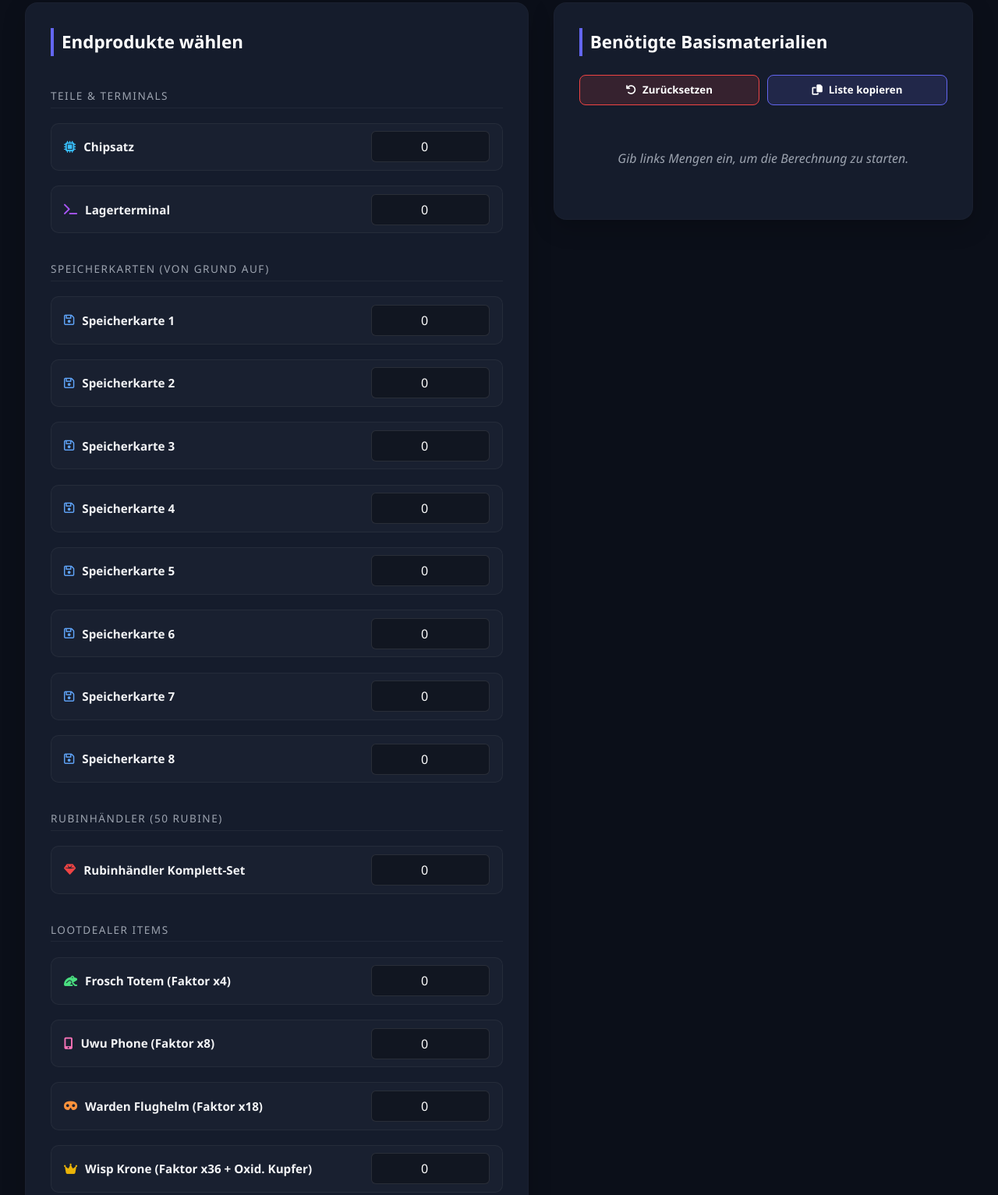
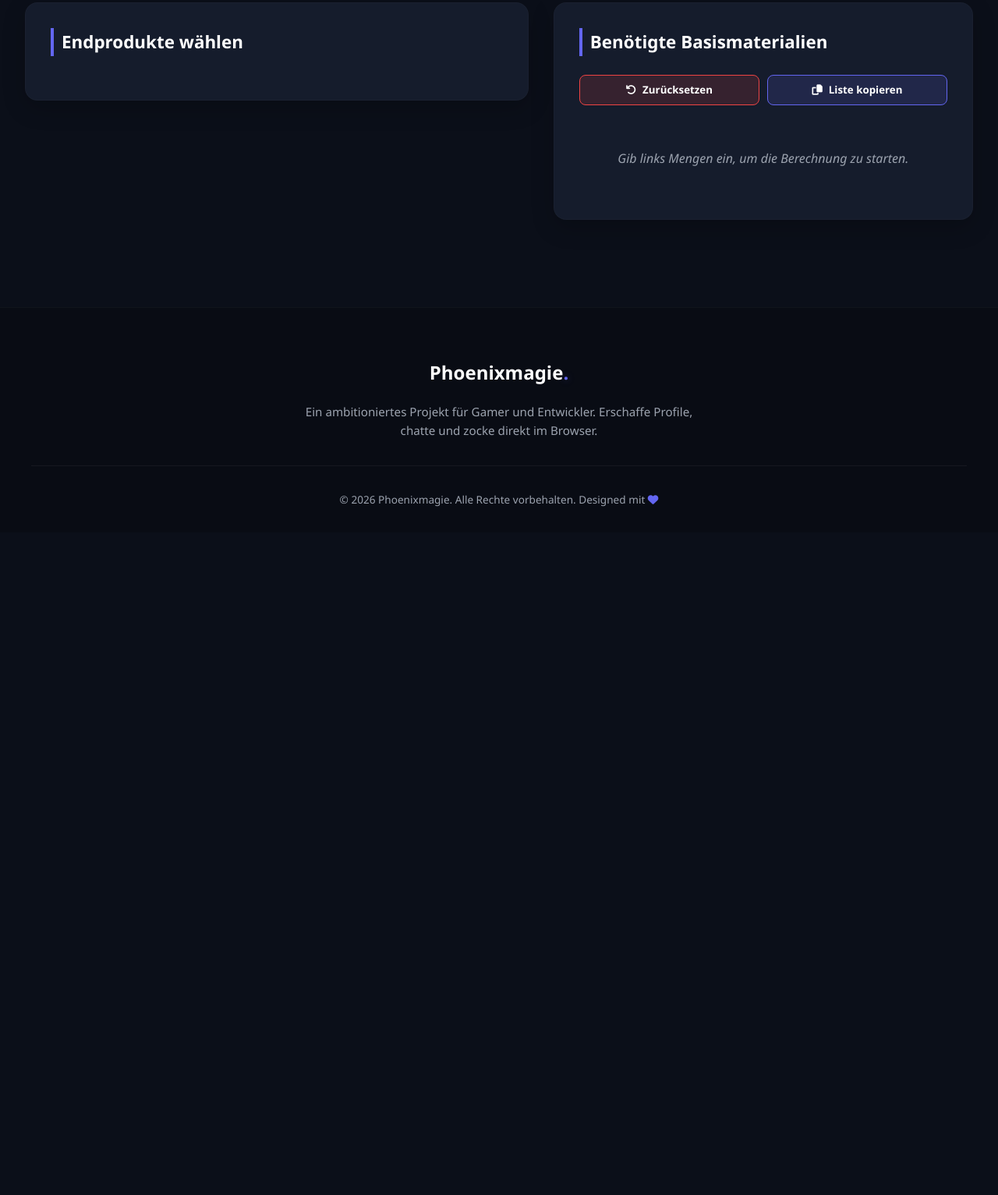
Before and after one commit to Tostbroti-Studios/Primeitemrechner, a plain HTML site: page dev/index.html in a window 1280 px wide. Shown: the part 383-1916 px from the top of the page at 78% size. After the commit the page ends 1066 px from the top, so only its background shows below. Drawn offline with Linux system fonts and the light colour scheme.

Commit message:
Aktualisieren von index.html

```diff
--- a/dev/index.html
+++ b/dev/index.html
@@ -22,53 +22,8 @@
 
         <div class="panel">
             <h2 class="section-title">Endprodukte wählen</h2>
-            <div class="item-select-group">
-
-                <div class="category-header">Teile & Terminals</div>
-                <div class="input-row">
-                    <label><i class="fa-solid fa-microchip" style="color: #38bdf8;"></i> Chipsatz</label>
-                    <input type="number" min="0" value="0" data-item="chipsatz" oninput="calculateTotal()">
+            <div id="inputItemsContainer" class="item-select-group">
                 </div>
-                <div class="input-row">
-                    <label><i class="fa-solid fa-terminal" style="color: #a855f7;"></i> Lagerterminal</label>
-                    <input type="number" min="0" value="0" data-item="lagerterminal" oninput="calculateTotal()">
-                </div>
-
-                <div class="category-header">Speicherkarten (Von Grund auf)</div>
-                <div class="input-row"><label><i class="fa-regular fa-floppy-disk" style="color: #60a5fa;"></i> Speicherkarte 1</label><input type="number" min="0" value="0" data-item="speicherkarte1" oninput="calculateTotal()"></div>
-                <div class="input-row"><label><i class="fa-regular fa-floppy-disk" style="color: #60a5fa;"></i> Speicherkarte 2</label><input type="number" min="0" value="0" data-item="speicherkarte2" oninput="calculateTotal()"></div>
-                <div class="input-row"><label><i class="fa-regular fa-floppy-disk" style="color: #60a5fa;"></i> Speicherkarte 3</label><input type="number" min="0" value="0" data-item="speicherkarte3" oninput="calculateTotal()"></div>
-                <div class="input-row"><label><i class="fa-regular fa-floppy-disk" style="color: #60a5fa;"></i> Speicherkarte 4</label><input type="number" min="0" value="0" data-item="speicherkarte4" oninput="calculateTotal()"></div>
-                <div class="input-row"><label><i class="fa-regular fa-floppy-disk" style="color: #60a5fa;"></i> Speicherkarte 5</label><input type="number" min="0" value="0" data-item="speicherkarte5" oninput="calculateTotal()"></div>
-                <div class="input-row"><label><i class="fa-regular fa-floppy-disk" style="color: #60a5fa;"></i> Speicherkarte 6</label><input type="number" min="0" value="0" data-item="speicherkarte6" oninput="calculateTotal()"></div>
-                <div class="input-row"><label><i class="fa-regular fa-floppy-disk" style="color: #60a5fa;"></i> Speicherkarte 7</label><input type="number" min="0" value="0" data-item="speicherkarte7" oninput="calculateTotal()"></div>
-                <div class="input-row"><label><i class="fa-regular fa-floppy-disk" style="color: #60a5fa;"></i> Speicherkarte 8</label><input type="number" min="0" value="0" data-item="speicherkarte8" oninput="calculateTotal()"></div>
-
-                <div class="category-header">Rubinhändler (50 Rubine)</div>
-                <div class="input-row">
-                    <label><i class="fa-solid fa-gem" style="color: #ef4444;"></i> Rubinhändler Komplett-Set</label>
-                    <input type="number" min="0" value="0" data-item="rubinhaendler" oninput="calculateTotal()">
-                </div>
-
-                <div class="category-header">Lootdealer Items</div>
-                <div class="input-row">
-                    <label><i class="fa-solid fa-frog" style="color: #4ade80;"></i> Frosch Totem (Faktor x4)</label>
-                    <input type="number" min="0" value="0" data-item="frosch_totem" oninput="calculateTotal()">
-                </div>
-                <div class="input-row">
-                    <label><i class="fa-solid fa-mobile-screen-button" style="color: #f472b6;"></i> Uwu Phone (Faktor x8)</label>
-                    <input type="number" min="0" value="0" data-item="uwu_phone" oninput="calculateTotal()">
-                </div>
-                <div class="input-row">
-                    <label><i class="fa-solid fa-mask" style="color: #fb923c;"></i> Warden Flughelm (Faktor x18)</label>
-                    <input type="number" min="0" value="0" data-item="warden_flughelm" oninput="calculateTotal()">
-                </div>
-                <div class="input-row">
-                    <label><i class="fa-solid fa-crown" style="color: #eab308;"></i> Wisp Krone (Faktor x36 + Oxid. Kupfer)</label>
-                    <input type="number" min="0" value="0" data-item="wisp_krone" oninput="calculateTotal()">
-                </div>
-
-            </div>
         </div>
 
         <div class="panel sticky-panel">
@@ -88,12 +43,12 @@
             </div>
         </div>
 
-	</main>
+    </main>
 
     <footer class="footer">
         <div class="footer-container">
             <h4>Phoenixmagie<span>.</span></h4>
-            <p>Hochwertige Tools für Primeblocks direkt in Browser!</p>
+            <p>Ein ambitioniertes Projekt für Gamer und Entwickler. Erschaffe Profile, chatte und zocke direkt im Browser.</p>
         </div>
         <div class="footer-bottom">
             <p>&copy; 2026 Phoenixmagie. Alle Rechte vorbehalten. Designed mit <i class="fa-solid fa-heart" style="color: var(--accent-color);"></i></p>
```
